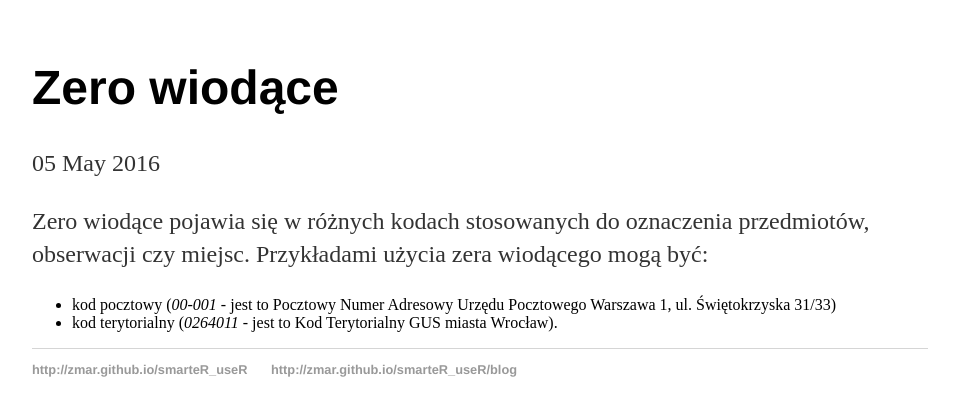
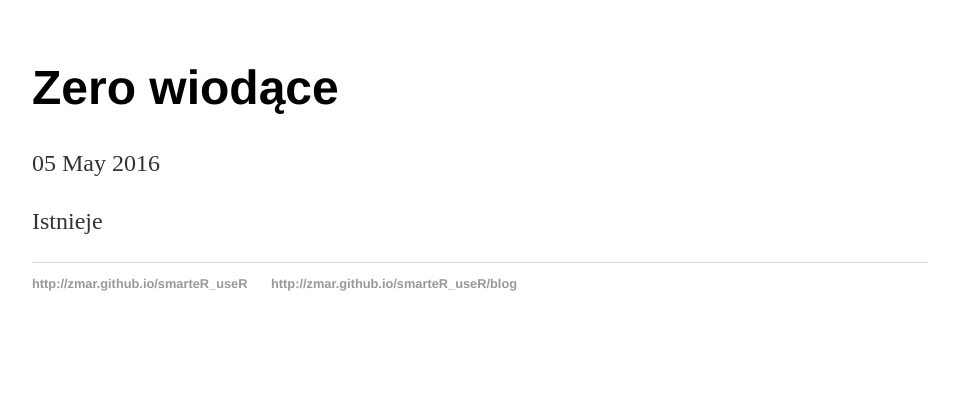
Before and after one commit to zmar/SmarteR_useR, a Jekyll site: the page built from _posts/2016-05-05-start.md, in a window 1280 px wide. Shown: the top 416 px of the page, without its empty margins (160-1119 px from the left). Built offline with Jekyll 4.4.1, drawn with Linux system fonts in a browser that asks for light colours.

Commit message:
Update 2016-05-05-start.md

```diff
--- a/_posts/2016-05-05-start.md
+++ b/_posts/2016-05-05-start.md
@@ -4,7 +4,4 @@ title: "Zero wiodące"
 date: 2016-05-05
 ---
 
-Zero wiodące pojawia się w różnych kodach stosowanych do oznaczenia przedmiotów, obserwacji czy miejsc. Przykładami użycia zera wiodącego mogą być:
-
-  * kod pocztowy (_00-001_ - jest to Pocztowy Numer Adresowy Urzędu Pocztowego Warszawa 1, ul. Świętokrzyska 31/33)
-  * kod terytorialny (_0264011_ - jest to Kod Terytorialny GUS miasta Wrocław).
+Istnieje
```
